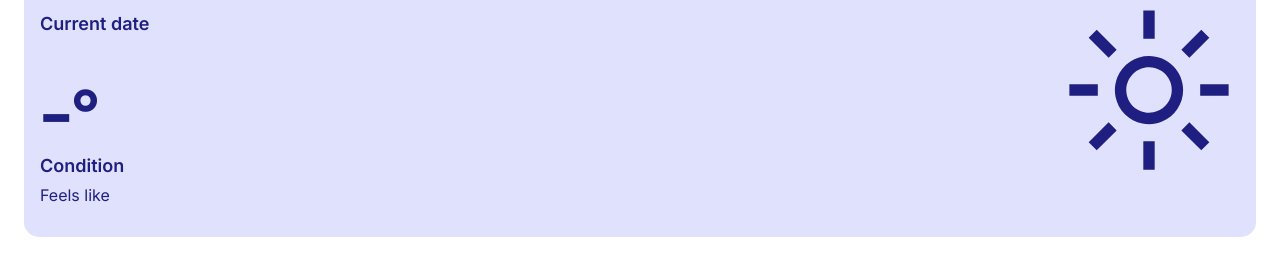
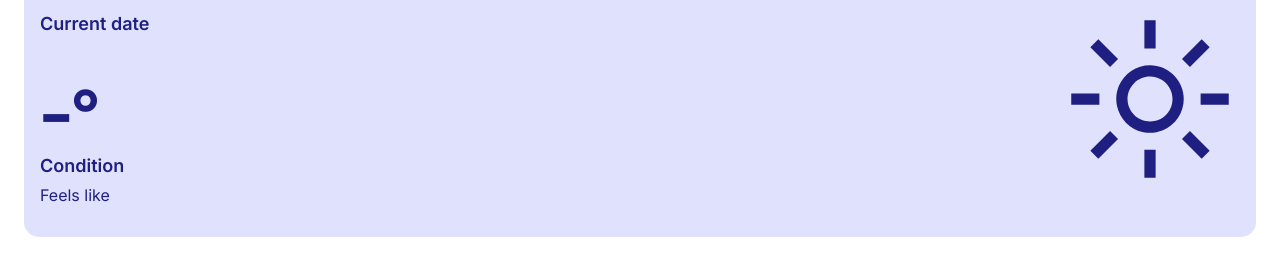
Before and after one commit to oda-alida/oda-alida.github.io, a plain HTML site: page index.html in a window 1280 px wide. Shown: the part 117-392 px from the top of the page. Drawn offline with nearby package versions, Linux system fonts and the light colour scheme.

Commit message:
Add files via upload

```diff
--- a/styles.scss
+++ b/styles.scss
@@ -4,11 +4,8 @@ body,
 main,
 section,
 img,
-figure,
 span,
 header,
-footer,
-a,
 h1,
 h2,
 h3,
@@ -78,8 +75,7 @@ p {
 
 main {
   margin: 3rem 1.5rem 3rem 1.5rem;
-  max-width: 1920px;
-  padding: 2em 0 2em 1em;
+  padding: 2em 1em;
   border-radius: 15px;
   background-color: var(--light);
   display: flex;
@@ -111,8 +107,8 @@ main {
     }
     img {
       position: absolute;
-      bottom: 1.5em;
-      right: 1em;
+      bottom: 1em;
+      right: 0;
       width: clamp(120px, 15%, 300px);
     }
   }
@@ -129,3 +125,9 @@ main {
     }
   }
 }
+@media only screen and (min-width: 1921px) {
+  main {
+    max-width: calc(1920px - 3rem);
+    margin: 3rem auto;
+  }
+}
```
Also changed, not shown: styles.css, 1 other file.
